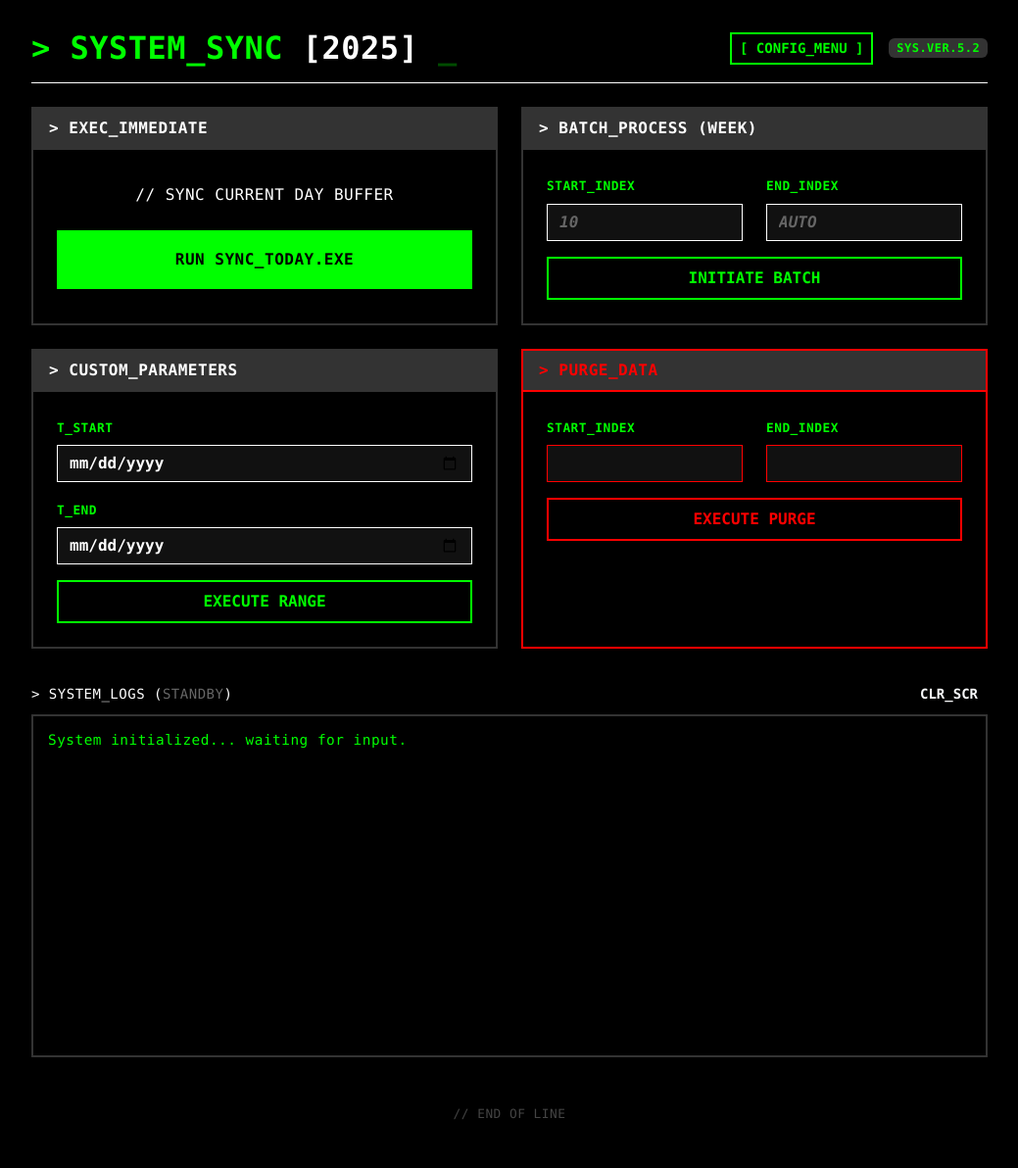
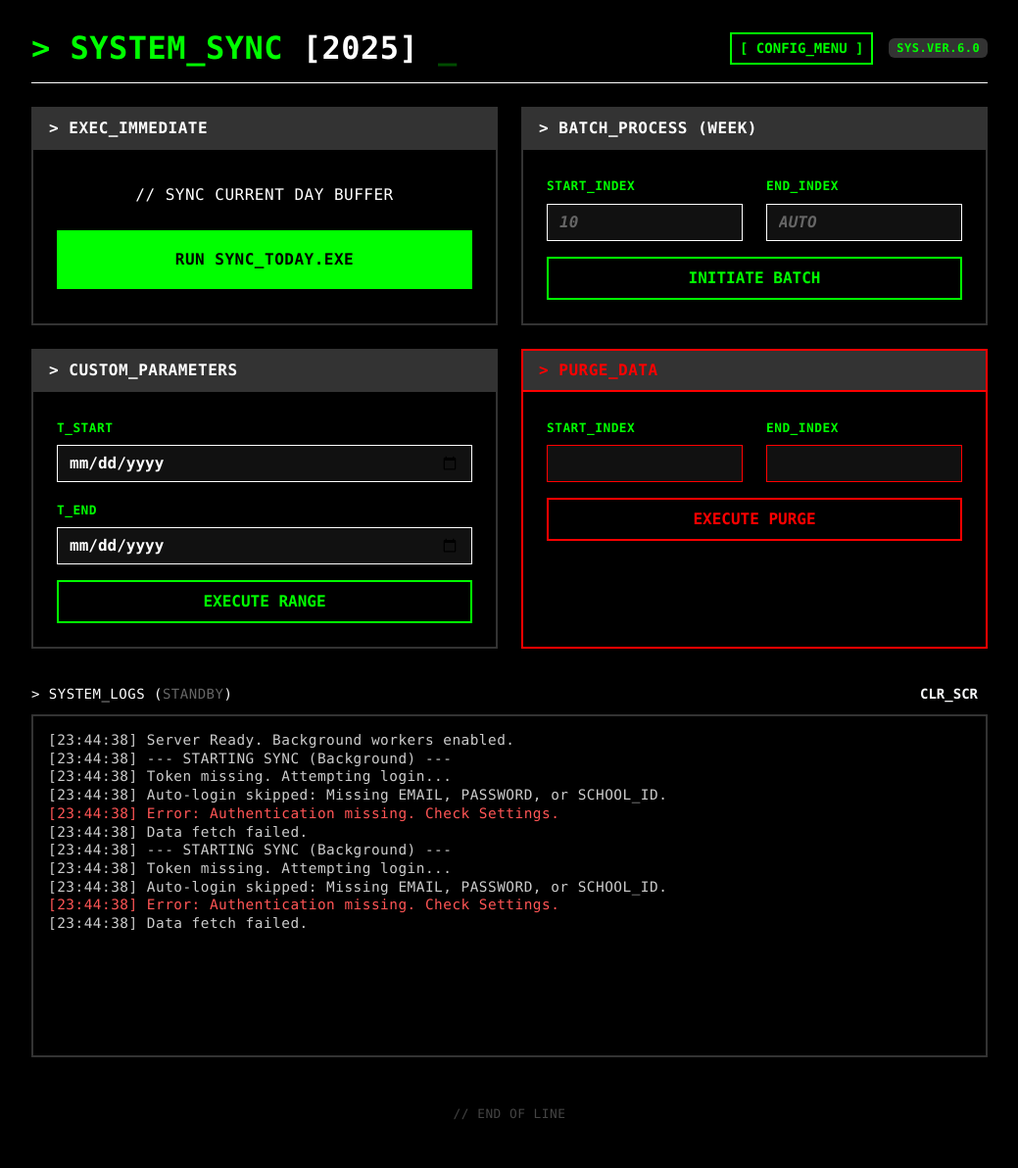
Before and after one commit to plat0802/api.sdui-to-googlecalendar, a Flask app: page / in a window 1280 px wide. Shown: the top 1192 px of the page at 98% size, without its empty margins (120-1159 px from the left). Run offline with Flask 3, Linux system fonts and the light colour scheme.

Commit message:
new auth type

```diff
--- a/app.py
+++ b/app.py
@@ -23,6 +23,9 @@ IS_RUNNING = False
 # Global Config Variables
 SDUI_USER_ID = None
 SDUI_AUTH_TOKEN = None
+SDUI_EMAIL = None
+SDUI_PASSWORD = None
+SDUI_SCHOOL_ID = None
 TIMEZONE = None
 GOOGLE_CALENDAR_ID = None
 
@@ -61,12 +64,15 @@ def update_env_file(updates):
         new_lines = []
         for line in lines:
             if line.strip().startswith(f"{key}="):
-                new_lines.append(f"{key}='{value}'\n")
+                # If value is None, we can skip or set empty. Here we set string.
+                val_str = str(value) if value is not None else ""
+                new_lines.append(f"{key}='{val_str}'\n")
                 found = True
             else:
                 new_lines.append(line)
         if not found:
-            new_lines.append(f"{key}='{value}'\n")
+            val_str = str(value) if value is not None else ""
+            new_lines.append(f"{key}='{val_str}'\n")
         lines = new_lines
 
     with open('.env', 'w') as f:
@@ -75,10 +81,17 @@ def update_env_file(updates):
 def load_config():
     """Reloads global config variables from .env"""
     global SDUI_USER_ID, SDUI_AUTH_TOKEN, TIMEZONE, GOOGLE_CALENDAR_ID
+    global SDUI_EMAIL, SDUI_PASSWORD, SDUI_SCHOOL_ID
+
     SDUI_USER_ID = read_env_key('SDUI_USER_ID')
     SDUI_AUTH_TOKEN = read_env_key('SDUI_AUTH_TOKEN')
     TIMEZONE = read_env_key('TIMEZONE', 'Europe/Berlin')
     GOOGLE_CALENDAR_ID = read_env_key('GOOGLE_CALENDAR_ID', 'primary')
+
+    # New Auth Globals
+    SDUI_EMAIL = read_env_key('SDUI_EMAIL')
+    SDUI_PASSWORD = read_env_key('SDUI_PASSWORD')
+    SDUI_SCHOOL_ID = read_env_key('SDUI_SCHOOL_ID')
 
 # Initialize Config
 load_config()
@@ -111,9 +124,68 @@ def get_calendar_service():
 
     return build('calendar', 'v3', credentials=creds)
 
+def auto_login():
+    """Exchanges Email/Password/SchoolID for a Bearer Token."""
+    global SDUI_AUTH_TOKEN, SDUI_USER_ID
+
+    # Reload config just in case
+    email = read_env_key('SDUI_EMAIL')
+    password = read_env_key('SDUI_PASSWORD')
+    school_id = read_env_key('SDUI_SCHOOL_ID')
+
+    if not email or not password or not school_id:
+        log_msg("Auto-login skipped: Missing EMAIL, PASSWORD, or SCHOOL_ID.")
+        return None
+
+    url = "https://api.sdui.app/v1/auth/login"
+
+    payload = {
+        "identification": email,
+        "password": password,
+        "school_id": school_id # Sent as string/UUID
+    }
+
+    headers = {
+        "Content-Type": "application/json",
+        "User-Agent": "Mozilla/5.0 (Windows NT 10.0; Win64; x64) AppleWebKit/537.36"
+    }
+
+    try:
+        log_msg(f"Attempting auto-login for {email}...")
+        resp = requests.post(url, json=payload, headers=headers)
+        resp.raise_for_status()
+
+        data = resp.json()
+        token = data.get('token')
+        user_id = data.get('user_id')
+
+        if token:
+            log_msg("Auto-login SUCCESS! Token refreshed.")
+            SDUI_AUTH_TOKEN = token
+            if user_id: SDUI_USER_ID = str(user_id)
+
+            # Save to .env so we persist the session
+            update_env_file({
+                'SDUI_AUTH_TOKEN': token,
+                'SDUI_USER_ID': str(user_id)
+            })
+            return token
+
+    except Exception as e:
+        log_msg(f"Auto-login failed: {e}")
+        try: log_msg(f"Response: {resp.text}")
+        except: pass
+
+    return None
+
 def get_sdui_data(start_date, end_date):
+    # 1. Check if we have a token, if not try login
+    if not SDUI_AUTH_TOKEN:
+        log_msg("Token missing. Attempting login...")
+        auto_login()
+
     if not SDUI_AUTH_TOKEN or not SDUI_USER_ID:
-        log_msg("Error: Missing .env variables.")
+        log_msg("Error: Authentication missing. Check Settings.")
         return None
 
     log_msg(f"Fetching SDUI: {start_date} -> {end_date}")
@@ -126,8 +198,24 @@ def get_sdui_data(start_date, end_date):
         r = requests.get(url, headers=headers)
         r.raise_for_status()
         return r.json()
+    except requests.exceptions.HTTPError as e:
+        # 2. Handle Token Expiry (401)
+        if e.response.status_code == 401:
+            log_msg("Token expired (401). Refreshing...")
+            if auto_login():
+                # Retry with new token
+                headers['Authorization'] = f'Bearer {SDUI_AUTH_TOKEN}'
+                try:
+                    r = requests.get(url, headers=headers)
+                    r.raise_for_status()
+                    return r.json()
+                except Exception as ex:
+                    log_msg(f"Retry failed: {ex}")
+
+        log_msg(f"Network Error: {e}")
+        return None
     except Exception as e:
-        log_msg(f"Network Error: {e}")
+        log_msg(f"Error: {e}")
         return None
 
 def process_sdui_data(sdui_data):
@@ -192,7 +280,7 @@ def worker_sync(start, end):
     data = get_sdui_data(start, end)
 
     if not data:
-        log_msg("Failed to get data.")
+        log_msg("Data fetch failed.")
         IS_RUNNING = False
         return
 
@@ -204,7 +292,7 @@ def worker_sync(start, end):
 
     service = get_calendar_service()
     if not service:
-        log_msg("Auth failed.")
+        log_msg("Google Auth failed.")
         IS_RUNNING = False
         return
 
@@ -226,7 +314,6 @@ def worker_sync(start, end):
             'colorId': event['colorId']
         }
 
-        # RETRY LOOP FOR RATE LIMITS
         max_retries = 8
         for attempt in range(max_retries):
             if ABORT_FLAG: break
@@ -303,22 +390,25 @@ def worker_clear(start, end):
 @app.route('/')
 def index():
     if 'year' not in session:
-        # Load year from ENV if available, else default to current
         env_year = read_env_key('SYNC_YEAR')
         session['year'] = int(env_year) if env_year else datetime.now().year
 
+    # Prepare config for modal
     config = {
         'sdui_id': SDUI_USER_ID or '',
         'sdui_token': SDUI_AUTH_TOKEN or '',
         'cal_id': GOOGLE_CALENDAR_ID or '',
-        'year': session['year']
+        'year': session['year'],
+        'sdui_email': SDUI_EMAIL or '',
+        'sdui_password': SDUI_PASSWORD or '',
+        'sdui_school_id': SDUI_SCHOOL_ID or ''
     }
     return render_template('index.html', year=session['year'], config=config)
 
 @app.route('/update_settings', methods=['POST'])
 def update_settings():
     try:
-        # Update Session
+        # Update Session Year
         year_input = request.form.get('year')
         if year_input and year_input.isdigit():
             session['year'] = int(year_input)
@@ -327,10 +417,14 @@ def update_settings():
             'SDUI_USER_ID': request.form.get('sdui_id').strip(),
             'SDUI_AUTH_TOKEN': request.form.get('sdui_token').strip(),
             'GOOGLE_CALENDAR_ID': request.form.get('cal_id').strip() or 'primary',
-            'SYNC_YEAR': year_input
+            'SYNC_YEAR': year_input,
+            # New Auth Fields
+            'SDUI_EMAIL': request.form.get('sdui_email').strip(),
+            'SDUI_PASSWORD': request.form.get('sdui_password').strip(),
+            'SDUI_SCHOOL_ID': request.form.get('sdui_school_id').strip()
         }
         update_env_file(new_updates)
-        load_config() # Refresh runtime globals
+        load_config()
         flash("Settings Saved & Reloaded", "success")
     except Exception as e:
         flash(f"Error saving settings: {e}", "danger")
@@ -365,7 +459,7 @@ def set_year():
 @app.route('/sync/today')
 def sync_today():
     if IS_RUNNING:
-        flash("Process already running! Stop it first.", "danger")
+        flash("Process already running!", "danger")
         return redirect(url_for('index'))
     tz = pytz.timezone(TIMEZONE)
     today = datetime.now(tz).date()
--- a/templates/index.html
+++ b/templates/index.html
@@ -3,7 +3,7 @@
 <head>
     <meta charset="UTF-8">
     <meta name="viewport" content="width=device-width, initial-scale=1.0">
-    <title>SYSTEM_SYNC_V5</title>
+    <title>SYSTEM_SYNC_V6</title>
     <link href="https://cdn.jsdelivr.net/npm/bootstrap@5.3.0/dist/css/bootstrap.min.css" rel="stylesheet">
     <style>
         :root {
@@ -119,7 +119,7 @@
             <button type="button" class="btn btn-sm btn-primary" data-bs-toggle="modal" data-bs-target="#settingsModal">
                 [ CONFIG_MENU ]
             </button>
-            <span class="badge" style="background:var(--term-gray); color:var(--term-green); font-family: Consolas;">SYS.VER.5.2</span>
+            <span class="badge" style="background:var(--term-gray); color:var(--term-green); font-family: Consolas;">SYS.VER.6.0</span>
         </div>
     </div>
 
@@ -228,7 +228,7 @@
 </div>
 
 <div class="modal fade" id="settingsModal" tabindex="-1" aria-hidden="true">
-  <div class="modal-dialog">
+  <div class="modal-dialog modal-lg">
     <div class="modal-content">
       <div class="modal-header">
         <h5 class="modal-title">> SYSTEM_CONFIGURATION</h5>
@@ -236,22 +236,47 @@
       </div>
       <div class="modal-body">
         <form action="/update_settings" method="POST">
+
+            <h6 class="text-white mb-3">-- AUTHENTICATION (AUTO) --</h6>
+            <div class="row">
+                <div class="col-md-6 mb-3">
+                    <label class="form-label">SDUI_EMAIL</label>
+                    <input type="email" name="sdui_email" class="form-control" value="{{ config.sdui_email }}">
+                </div>
+                <div class="col-md-6 mb-3">
+                    <label class="form-label">SDUI_PASSWORD</label>
+                    <input type="password" name="sdui_password" class="form-control" value="{{ config.sdui_password }}">
+                </div>
+            </div>
             <div class="mb-3">
+                <label class="form-label">SDUI_SCHOOL_ID (UUID)</label>
+                <input type="text" name="sdui_school_id" class="form-control" value="{{ config.sdui_school_id }}" placeholder="e.g. 78c88682-...">
+            </div>
+
+            <h6 class="text-white mt-4 mb-3">-- MANUAL OVERRIDE (OPTIONAL) --</h6>
+            <div class="row">
+                <div class="col-md-6 mb-3">
                     <label class="form-label">SDUI_USER_ID</label>
                     <input type="text" name="sdui_id" class="form-control" value="{{ config.sdui_id }}">
                 </div>
-            <div class="mb-3">
+                <div class="col-md-6 mb-3">
                     <label class="form-label">SDUI_AUTH_TOKEN</label>
                     <input type="text" name="sdui_token" class="form-control" value="{{ config.sdui_token }}">
                 </div>
-            <div class="mb-3">
+            </div>
+
+            <h6 class="text-white mt-4 mb-3">-- CALENDAR & YEAR --</h6>
+            <div class="row">
+                <div class="col-md-8 mb-3">
                     <label class="form-label">GOOGLE_CAL_ID</label>
                     <input type="text" name="cal_id" class="form-control" value="{{ config.cal_id }}" placeholder="primary">
                 </div>
-            <div class="mb-3">
+                <div class="col-md-4 mb-3">
                     <label class="form-label">TARGET_YEAR</label>
                     <input type="number" name="year" class="form-control" value="{{ config.year }}">
                 </div>
+            </div>
+
             <div class="modal-footer px-0 pb-0">
                 <button type="button" class="btn btn-danger" data-bs-dismiss="modal">CANCEL</button>
                 <button type="submit" class="btn btn-success">SAVE CHANGES</button>
```
Lines whose indentation alone changed are shown as unchanged.
